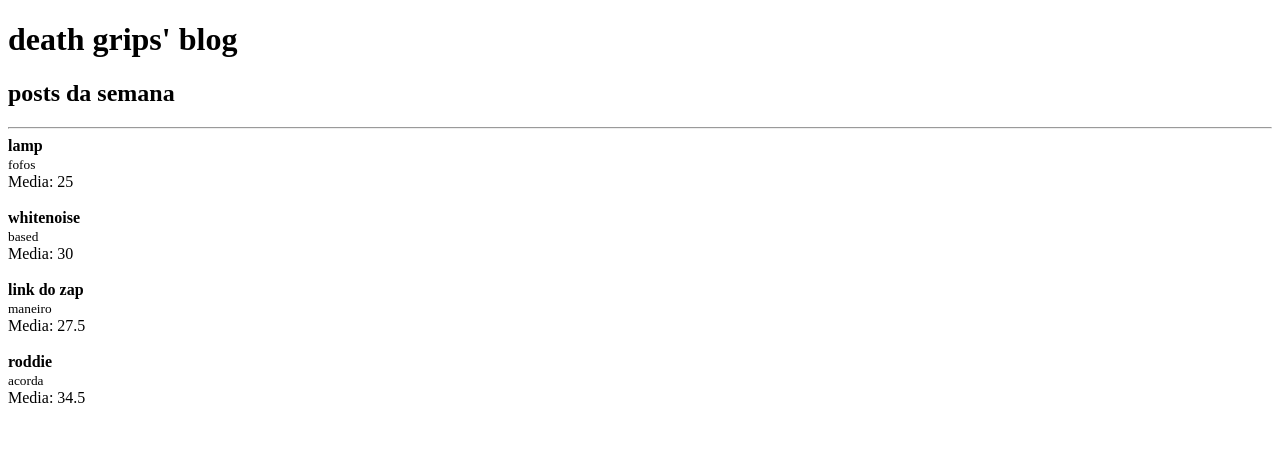
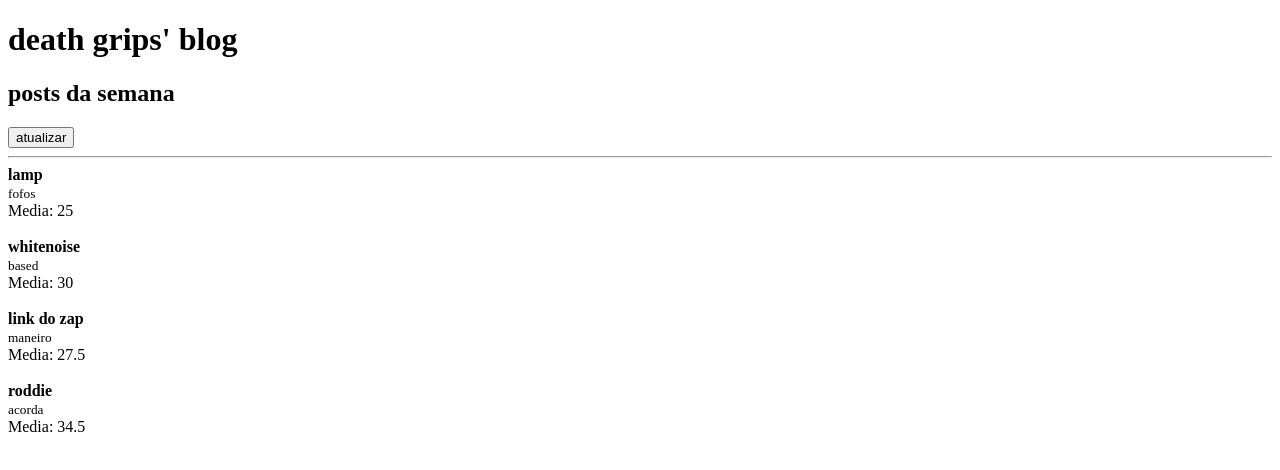
Before and after one commit to loonismos/fundamentos-react, a React app: page / in a window 1280 px wide. Shown: the top 470 px of the page. Built offline with nearby package versions, Linux system fonts and the light colour scheme.

Commit message:
trabalhando com states

```diff
--- a/src/App.js
+++ b/src/App.js
@@ -1,28 +1,47 @@
-import React from "react";
+import React, { useState } from "react";
 
 import Post from "./Post";
 import Header from "./Header";
 
-const posts = [
-  {title: 'lamp', subtitle: 'fofos', likes: 50},
-  {title: 'whitenoise', subtitle: 'based', likes: 60},
-  {title: 'link do zap', subtitle: 'maneiro', likes: 55},
-  {title: 'roddie', subtitle: 'acorda', likes: 69},
-]
 
 function App() {
+  const [posts, setPosts] = useState([
+    {id: Math.random(), title: 'lamp', subtitle: 'fofos', likes: 50},
+    {id: Math.random(), title: 'whitenoise', subtitle: 'based', likes: 60},
+    {id: Math.random(), title: 'link do zap', subtitle: 'maneiro', likes: 55},
+    {id: Math.random(), title: 'roddie', subtitle: 'acorda', likes: 69},
+  ]);
+
+  function handleRefresh() {
+
+    setTimeout(() => {
+      setPosts((prevState) => [
+        ...prevState,
+        {
+          id: Math.random(),
+          title: `titulo ${prevState.length + 1}`,
+          subtitle: `subtitulo ${prevState.length + 1}`,
+          likes: 69
+        },
+      ]);
+    }, 2000)
+
+    console.log({posts})
+  }
+
   return (
     <>
 
       <Header>
         <h2>posts da semana</h2>
+        <button onClick={handleRefresh}>atualizar</button>
       </Header>
 
       <hr />
 
       {posts.map(post => (
         <Post
-          key={post.title}
+          key={post.id}
           likes={post.likes}
           post={{
             title: post.title,
```
